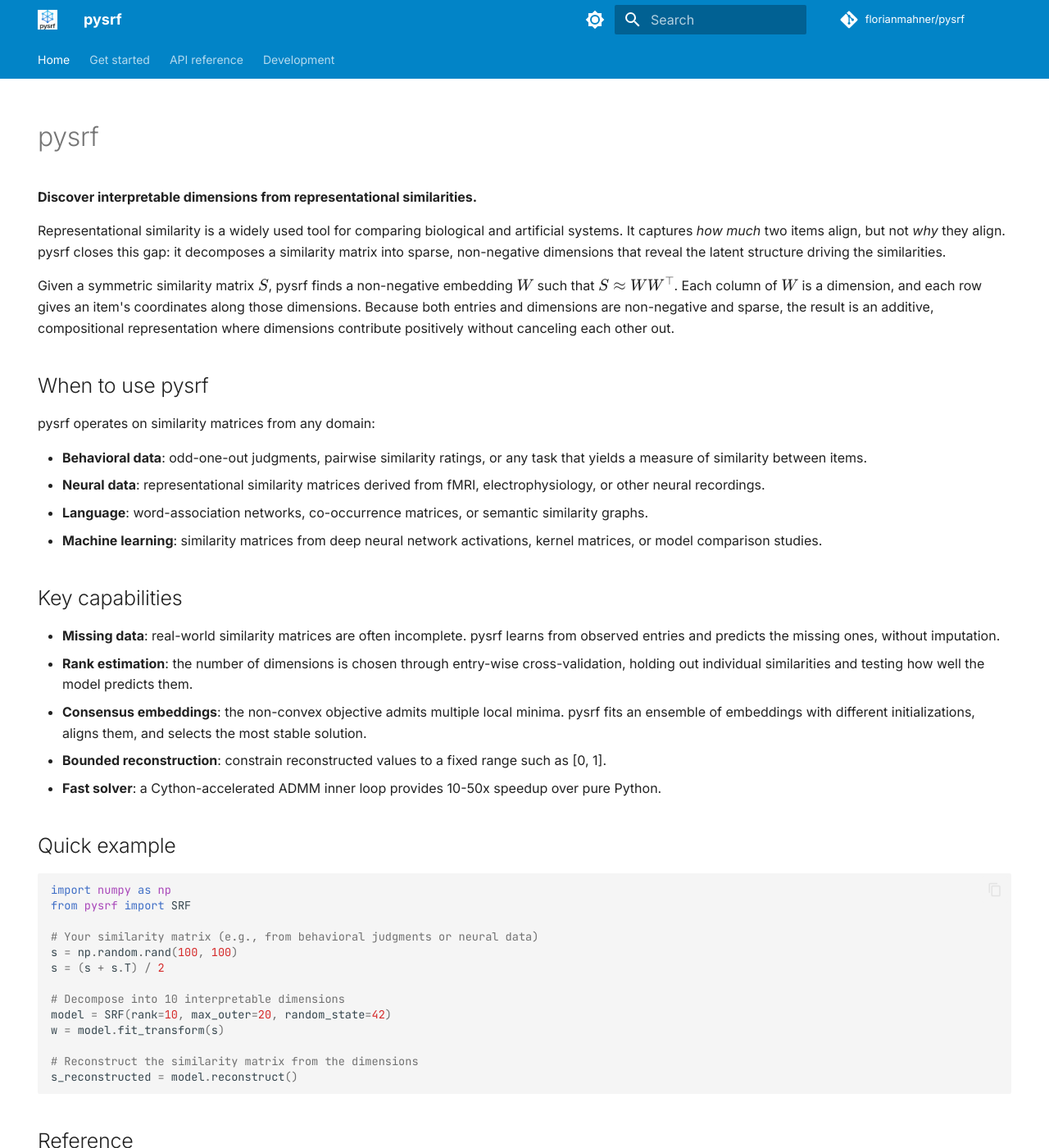
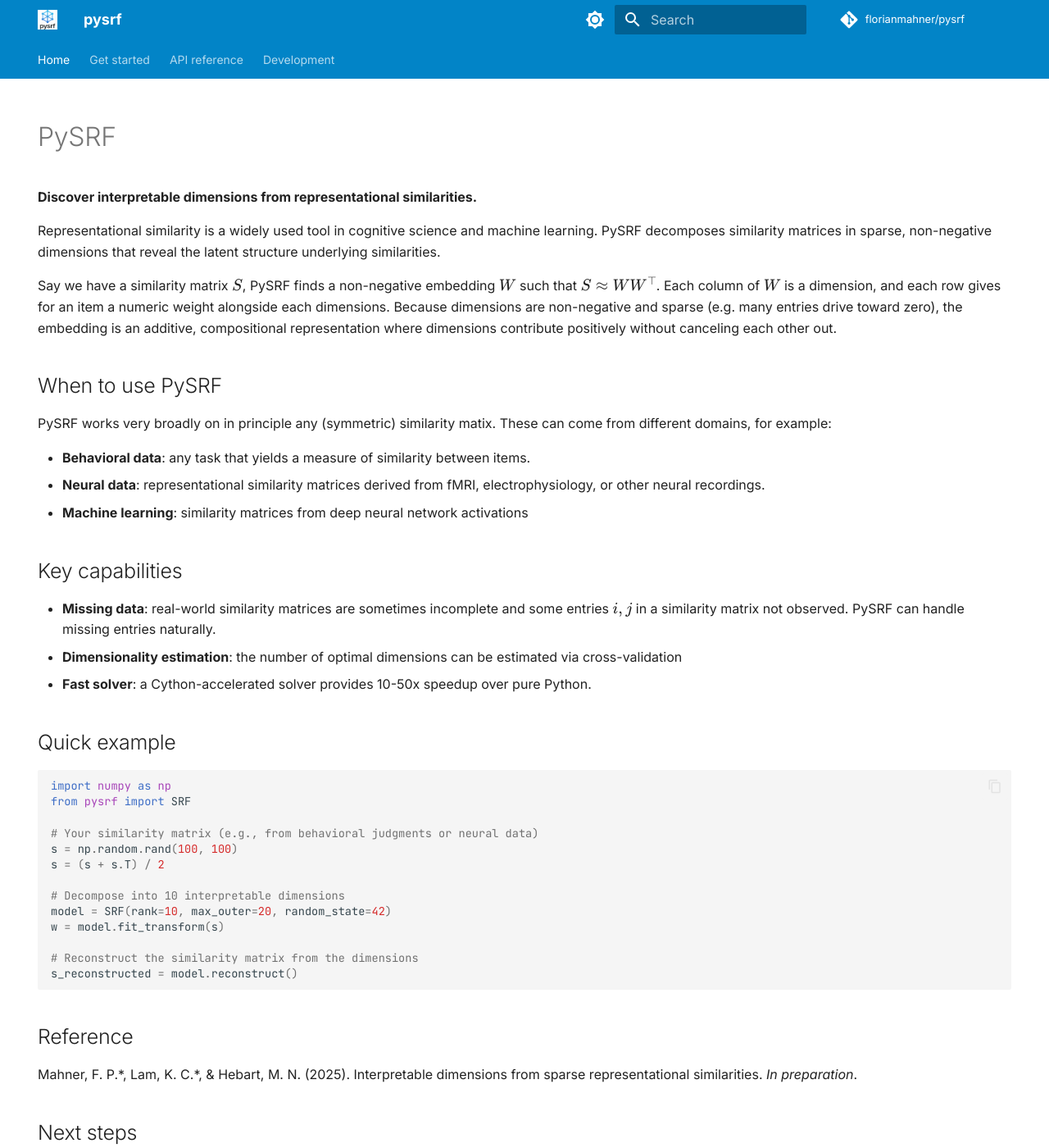
Before and after one commit to florianmahner/pysrf, an MkDocs documentation site: the page built from docs/index.md, in a window 1280 px wide and 1400 px high. Shown: the whole window at 82% size. Built offline with MkDocs 1.6.1 and Material for MkDocs 9.7.7, drawn with Linux system fonts in a browser that asks for light colours; comment, search, counter and statistics services are not loaded.

Commit message:
Revise documentation for PySRF
Updated the documentation for PySRF to improve clarity and fix typographical errors.

```diff
--- a/docs/index.md
+++ b/docs/index.md
@@ -4,50 +4,27 @@
   - toc
 ---
 
-# pysrf
+# PySRF
 
 **Discover interpretable dimensions from representational similarities.**
 
-Representational similarity is a widely used tool for comparing biological
-and artificial systems. It captures *how much* two items align, but not
-*why* they align. pysrf closes this gap: it decomposes a similarity matrix
-into sparse, non-negative dimensions that reveal the latent structure
-driving the similarities.
+Representational similarity is a widely used tool in cognitive science and machine learning. PySRF decomposes similarity matrices in sparse, non-negative dimensions that reveal the latent structure underlying similarities.
 
-Given a symmetric similarity matrix $S$, pysrf finds a non-negative
-embedding $W$ such that $S \approx WW^\top$. Each column of $W$ is a
-dimension, and each row gives an item's coordinates along those dimensions.
-Because both entries and dimensions are non-negative and sparse, the result
-is an additive, compositional representation where dimensions contribute
-positively without canceling each other out.
+Say we have a similarity matrix $S$, PySRF finds a non-negative embedding $W$ such that $S \approx WW^\top$. Each column of $W$ is a dimension, and each row gives for an item a numeric weight alongside each dimensions. Because dimensions are non-negative and sparse (e.g. many entries drive toward zero), the embedding is an additive, compositional representation where dimensions contribute positively without canceling each other out.
 
-## When to use pysrf
+## When to use PySRF
 
-pysrf operates on similarity matrices from any domain:
+PySRF works very broadly on in principle any (symmetric) similarity matix. These can come from different domains, for example:
 
-- **Behavioral data**: odd-one-out judgments, pairwise similarity ratings,
-  or any task that yields a measure of similarity between items.
-- **Neural data**: representational similarity matrices derived from fMRI,
-  electrophysiology, or other neural recordings.
-- **Language**: word-association networks, co-occurrence matrices, or
-  semantic similarity graphs.
-- **Machine learning**: similarity matrices from deep neural network
-  activations, kernel matrices, or model comparison studies.
+- **Behavioral data**: any task that yields a measure of similarity between items.
+- **Neural data**: representational similarity matrices derived from fMRI, electrophysiology, or other neural recordings.
+- **Machine learning**: similarity matrices from deep neural network activations
 
 ## Key capabilities
 
-- **Missing data**: real-world similarity matrices are often incomplete.
-  pysrf learns from observed entries and predicts the missing ones, without
-  imputation.
-- **Rank estimation**: the number of dimensions is chosen through
-  entry-wise cross-validation, holding out individual similarities and
-  testing how well the model predicts them.
-- **Consensus embeddings**: the non-convex objective admits multiple local
-  minima. pysrf fits an ensemble of embeddings with different
-  initializations, aligns them, and selects the most stable solution.
-- **Bounded reconstruction**: constrain reconstructed values to a fixed
-  range such as [0, 1].
-- **Fast solver**: a Cython-accelerated ADMM inner loop provides 10-50x
+- **Missing data**: real-world similarity matrices are sometimes incomplete and some entries $i,j$ in a similarity matrix not observed. PySRF can handle missing entries naturally.
+- **Dimensionality estimation**: the number of optimal dimensions can be estimated via cross-validation
+- **Fast solver**: a Cython-accelerated solver provides 10-50x
   speedup over pure Python.
 
 ## Quick example
```
